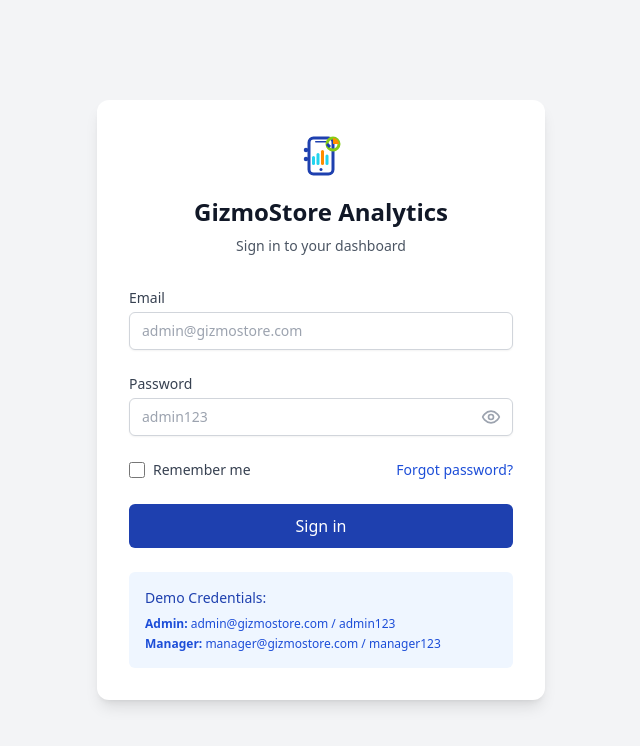
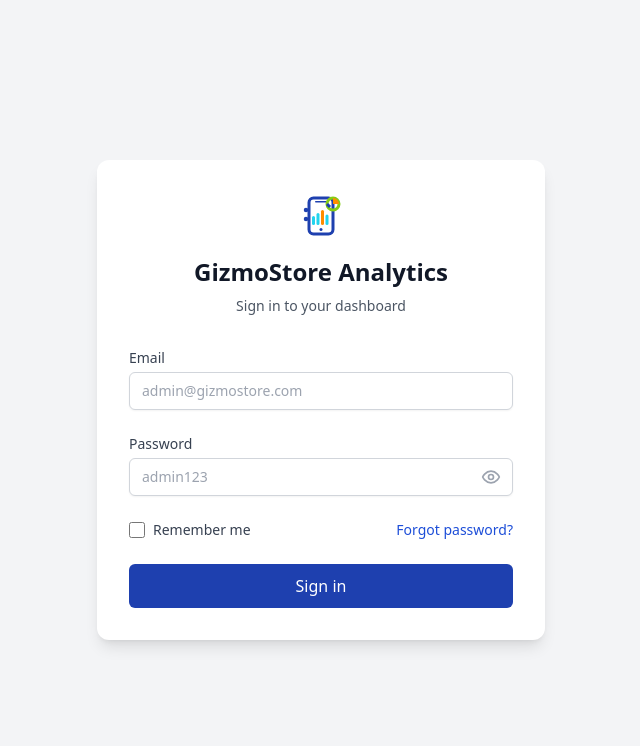
Before and after one commit to aavesh22/GizmoStore-Analytics-Dashboard, a React (Vite) app: page /login in a window 1280 px wide. Shown: the top 746 px of the page, without its empty margins (319-959 px from the left). Built offline with nearby package versions, Linux system fonts and the light colour scheme.

Commit message:
Updated LoginPage.tsx

```diff
--- a/src/pages/LoginPage.tsx
+++ b/src/pages/LoginPage.tsx
@@ -172,14 +172,6 @@ const LoginPage: React.FC = () => {
                 Sign in
               </Button>
             </div>
-
-            <div className="mt-6 p-4 bg-blue-50 rounded-md">
-              <h4 className="text-sm font-medium text-blue-800 mb-2">Demo Credentials:</h4>
-              <div className="text-xs text-blue-700 space-y-1">
-                <div><strong>Admin:</strong> admin@gizmostore.com / admin123</div>
-                <div><strong>Manager:</strong> manager@gizmostore.com / manager123</div>
-              </div>
-            </div>
           </form>
         </div>
       </div>
```
